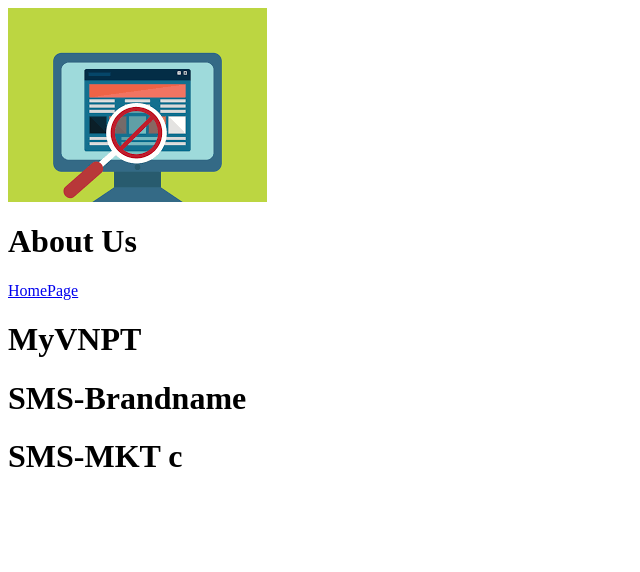
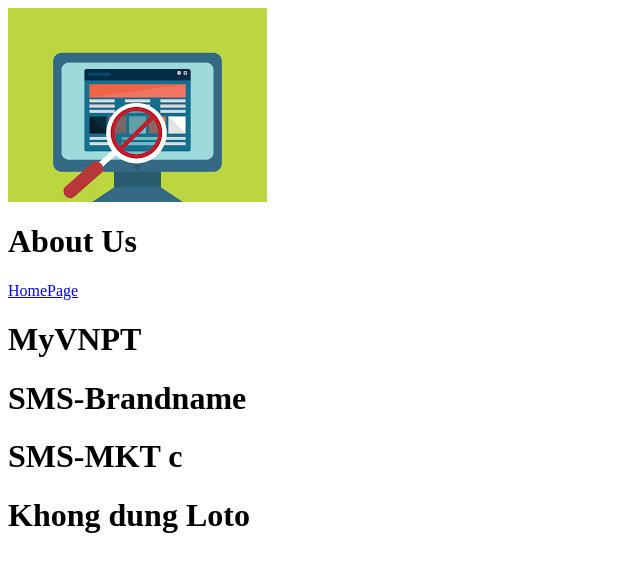
Before and after one commit to nguyenan122/myblog, a plain HTML site: page product.html in a window 1280 px wide. Shown: the whole page, without its empty margins (0-640 px from the left). Drawn offline with Linux system fonts and the light colour scheme.

Commit message:
dev 2 commit change 1

```diff
--- a/product.html
+++ b/product.html
@@ -9,5 +9,6 @@
     <h1>MyVNPT</h1>
     <h1>SMS-Brandname</h1>
     <h1>SMS-MKT c</h1>
+    <h1>Khong dung Loto</h1>
   </body>
 </html>
```
